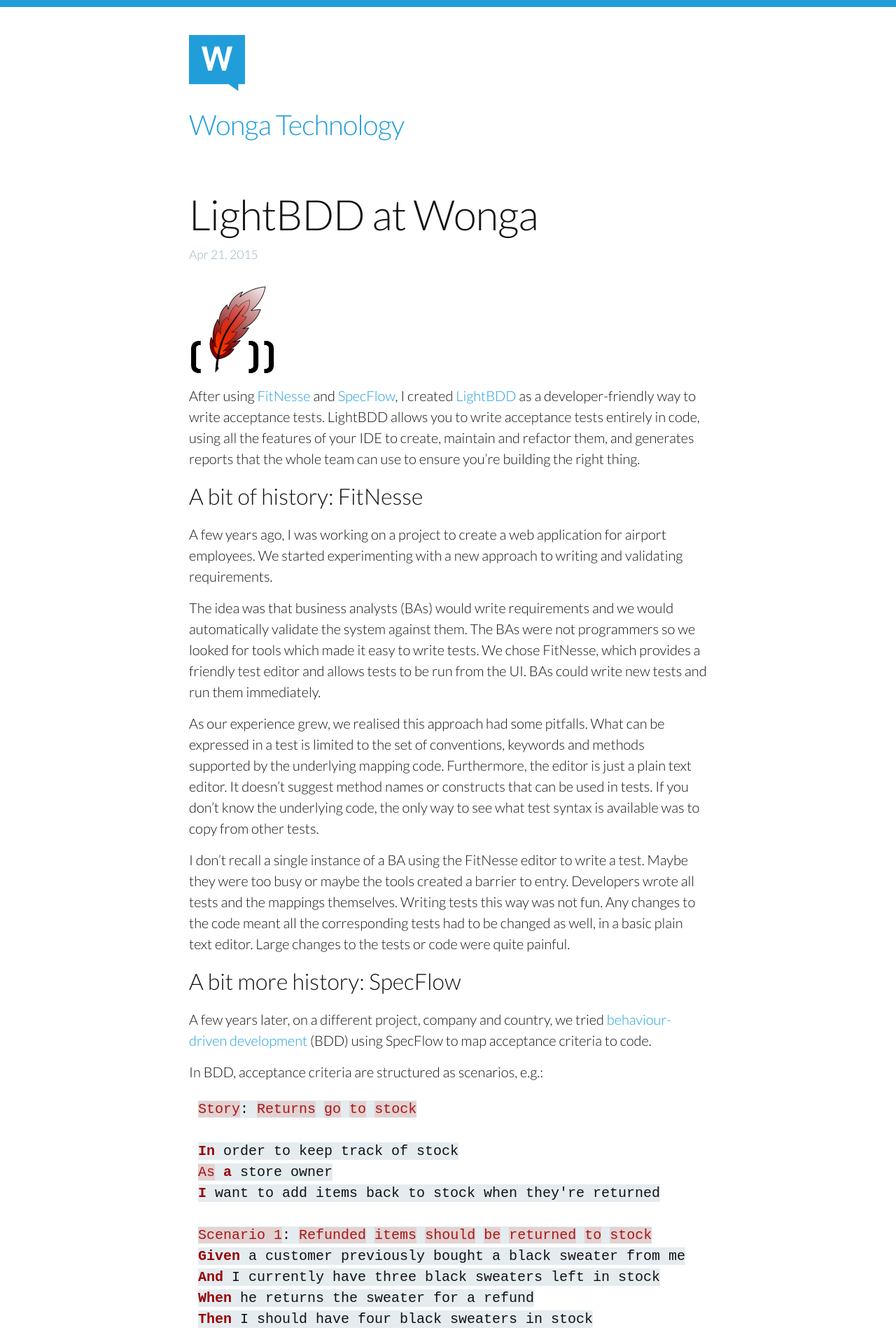
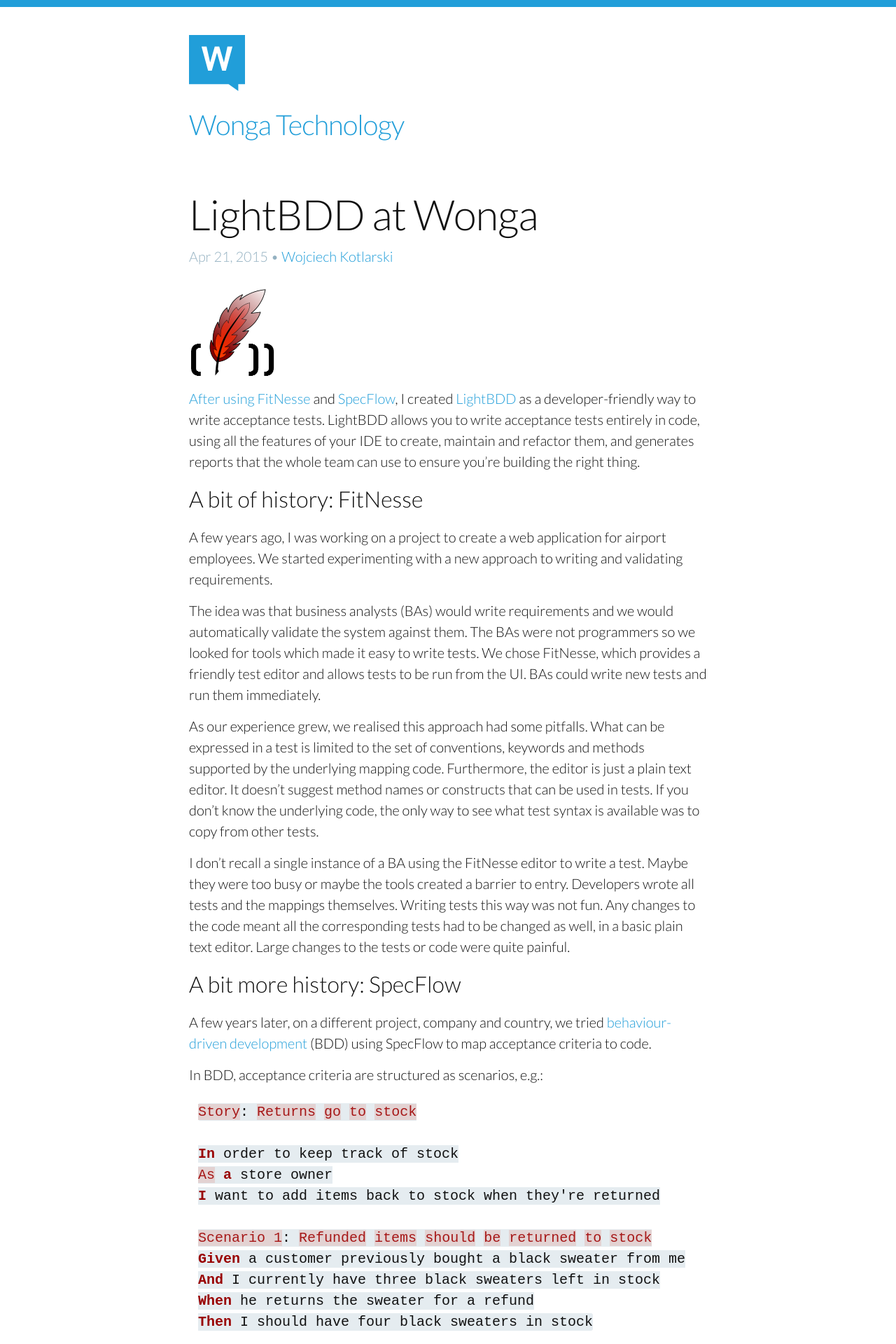
Before and after one commit to michael-griffiths-wdfc/wongatech.github.io, a Jekyll site: the page built from _posts/2015-04-21-lightbdd-at-wonga.md, in a window 1280 px wide. Shown: the top 1920 px of the page at 70% size. Built offline with Jekyll 4.4.1, drawn with Linux system fonts in a browser that asks for light colours; Markdown is read by kramdown in place of the engine named in the settings.

Commit message:
Add author attribution

```diff
--- a/_config.yml
+++ b/_config.yml
@@ -13,3 +13,20 @@ highlighter: pygments
 markdown: redcarpet
 redcarpet:
   extensions: ["no_intra_emphasis", "fenced_code_blocks", "autolink", "tables", "with_toc_data"]
+
+# Author info
+authors:
+  wojciechkotlarski:
+    display_name: Wojciech Kotlarski
+    gravatar: d5390c88bd988bfe08dfa51c5e45ed48
+    github: Suremaker
+  bengodfrey:
+    display_name: Ben Godfrey
+    gravatar: c3649388fd9af95667fc2fde3aac7938
+    github: afternoon
+    twitter: afternoon
+  paulbourke:
+    display_name: Paul Bourke
+    gravatar: 59adba2d05b317af2443f27e761f44a4
+    github: brk3
+    twitter: brk3
--- a/_layouts/page.html
+++ b/_layouts/page.html
@@ -2,7 +2,6 @@
 layout: default
 ---
 <div class="post">
-
   <header class="post-header">
     <h1 class="post-title">{{ page.title }}</h1>
   </header>
@@ -10,5 +9,4 @@ layout: default
   <article class="post-content">
     {{ content }}
   </article>
-
 </div>
--- a/_layouts/post.html
+++ b/_layouts/post.html
@@ -1,15 +1,14 @@
 ---
 layout: default
 ---
+{% assign author = site.authors[page.author] %}
 <div class="post">
-
   <header class="post-header">
     <h1 class="post-title">{{ page.title }}</h1>
-    <p class="post-meta">{{ page.date | date: "%b %-d, %Y" }}{% if page.author %} • {{ page.author }}{% endif %}{% if page.meta %} • {{ page.meta }}{% endif %}</p>
+    <p class="post-meta">{{ page.date | date: "%b %-d, %Y" }}{% if page.author %} • <a href="https://github.com/{{ author.github }}"><span class="author">{{ author.display_name }}</span>{% endif %}{% if page.meta %} • {{ page.meta }}{% endif %}</p>
   </header>
 
   <article class="post-content">
     {{ content }}
   </article>
-
 </div>
--- a/_sass/_layout.scss
+++ b/_sass/_layout.scss
@@ -184,7 +184,6 @@
 }
 
 .post-meta {
-    font-size: $small-font-size;
     color: $grey-color-dark;
 }
 
```
Also changed, not shown: _posts/2015-04-21-lightbdd-at-wonga.md (+1 -2 lines).
